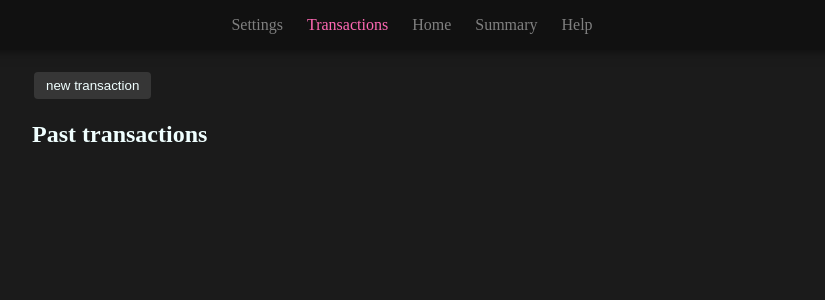
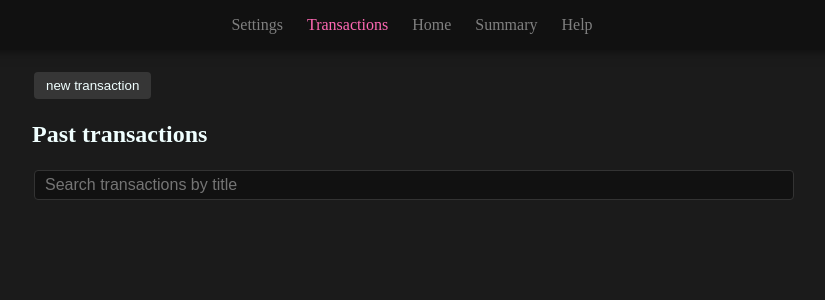
Before and after one commit to yikuansun/perfin, a SvelteKit app: page /transactions in a window 1280 px wide. Shown: the top 300 px of the page, without its empty margins (228-1053 px from the left). Built offline with nearby package versions, Linux system fonts and the light colour scheme.

Commit message:
Searchbars to filter transactions
Easy!

```diff
--- a/src/routes/transactions/+page.svelte
+++ b/src/routes/transactions/+page.svelte
@@ -90,6 +90,9 @@
         data.saveToLocalStorage();
         data.transactions = data.transactions; // trigger reactivity
     }
+
+    // text to filter transactions by
+    let searchQuery = "";
 </script>
 
 <button on:click={() => { createModalOpen = true; }}>new transaction</button>
@@ -145,7 +148,10 @@
 {/if}
 
 <h2>Past transactions</h2>
+<input type="text" bind:value={searchQuery} placeholder="Search transactions by title"
+    style:width="100%" style:box-sizing="border-box" style:font-size="16px" />
 {#each data.transactions as transaction, transactionIndex}
+    {#if searchQuery == "" || transaction["nickname"].toLowerCase().includes(searchQuery.toLowerCase())}
         <p>
             {#if transaction["nickname"]} <b style:font-size="large">{transaction["nickname"]}</b> <br /> {/if}
             Date: {transaction["date"]} <br />
@@ -161,4 +167,5 @@
             }}>Edit</button>
             <button on:click={() => { deleteTransaction(transactionIndex); }}>Delete</button>
         </p>
+    {/if}
 {/each}
```
Lines whose indentation alone changed are shown as unchanged.
